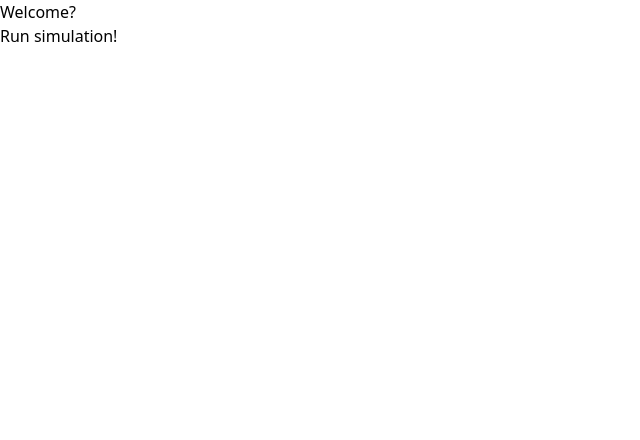
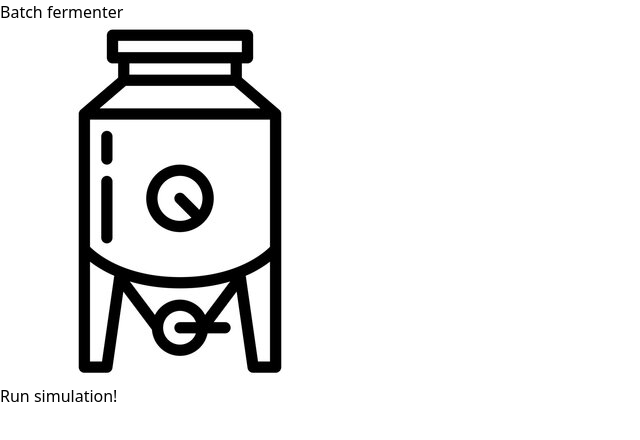
Before and after one commit to Svdakker/ip-sogyo, a React (Vite) app in the folder client/: page / in a window 1280 px wide. Shown: the top 440 px of the page, without its empty margins (0-640 px from the left). Built offline with nearby package versions, Linux system fonts and the light colour scheme.

Commit message:
Added unit operation component

```diff
--- /dev/null
+++ b/client/src/components/Unit-Operations.tsx
@@ -0,0 +1,14 @@
+interface UnitOperation {
+    name: string
+    icon: string
+}
+
+export const UnitOperation = ({ name, icon }: UnitOperation) => {
+
+    return (
+        <>
+            <div>{name}</div>
+            <img src={icon} alt={"image not found"}/>
+        </>
+    )
+}
--- a/client/src/pages/Config.tsx
+++ b/client/src/pages/Config.tsx
@@ -1,10 +1,12 @@
 import {useNavigate} from "react-router-dom";
+import {UnitOperation} from "../components/Unit-Operations.tsx";
+import batch from "/home/svdakker/Projects/individual-project/client/src/assets/batch-fermenter.jpg"
 
 export const Config = () => {
     const navigate = useNavigate()
     return (
         <>
-            <div>Welcome?</div>
+            <UnitOperation name={"Batch fermenter"} icon={batch}/>
             <button onClick={() => navigate('/result')}>Run simulation!</button>
         </>
     )
```
Also changed, not shown: client/src/assets/batch-fermenter.jpg (added).
